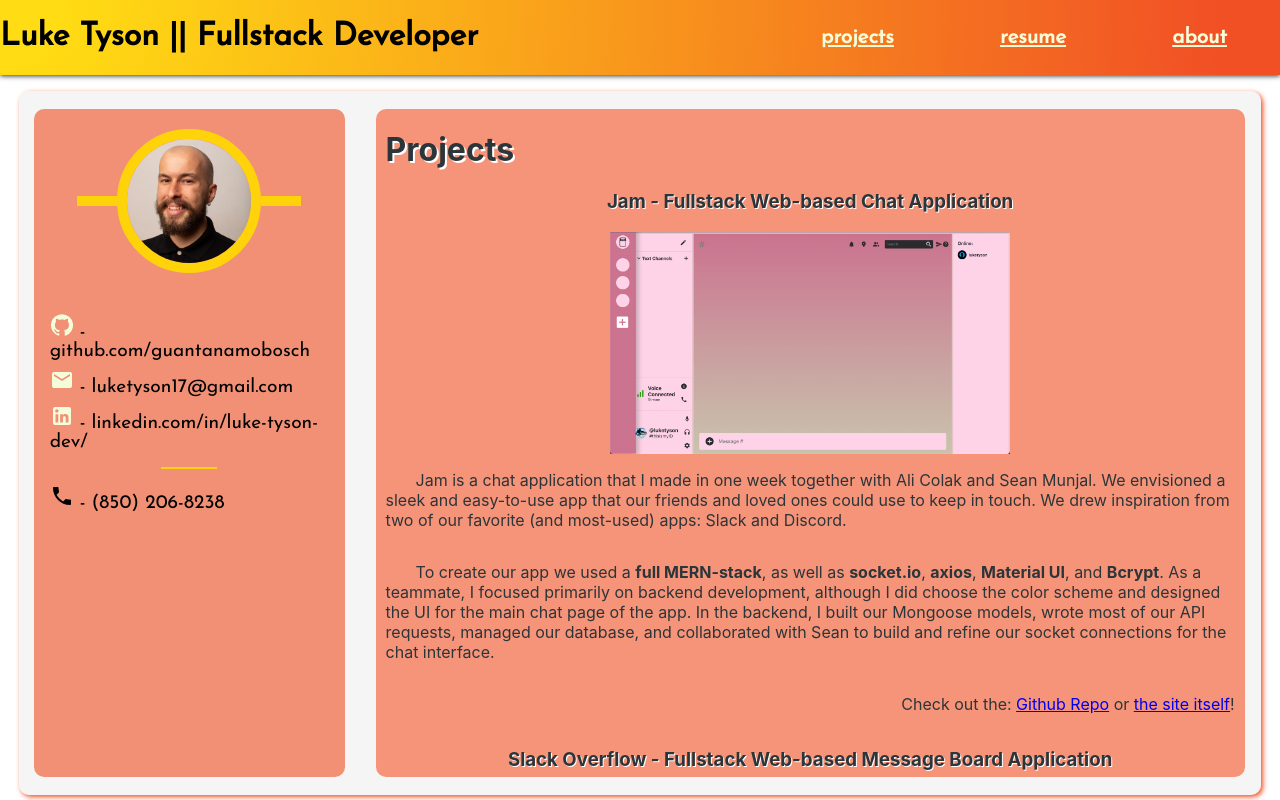
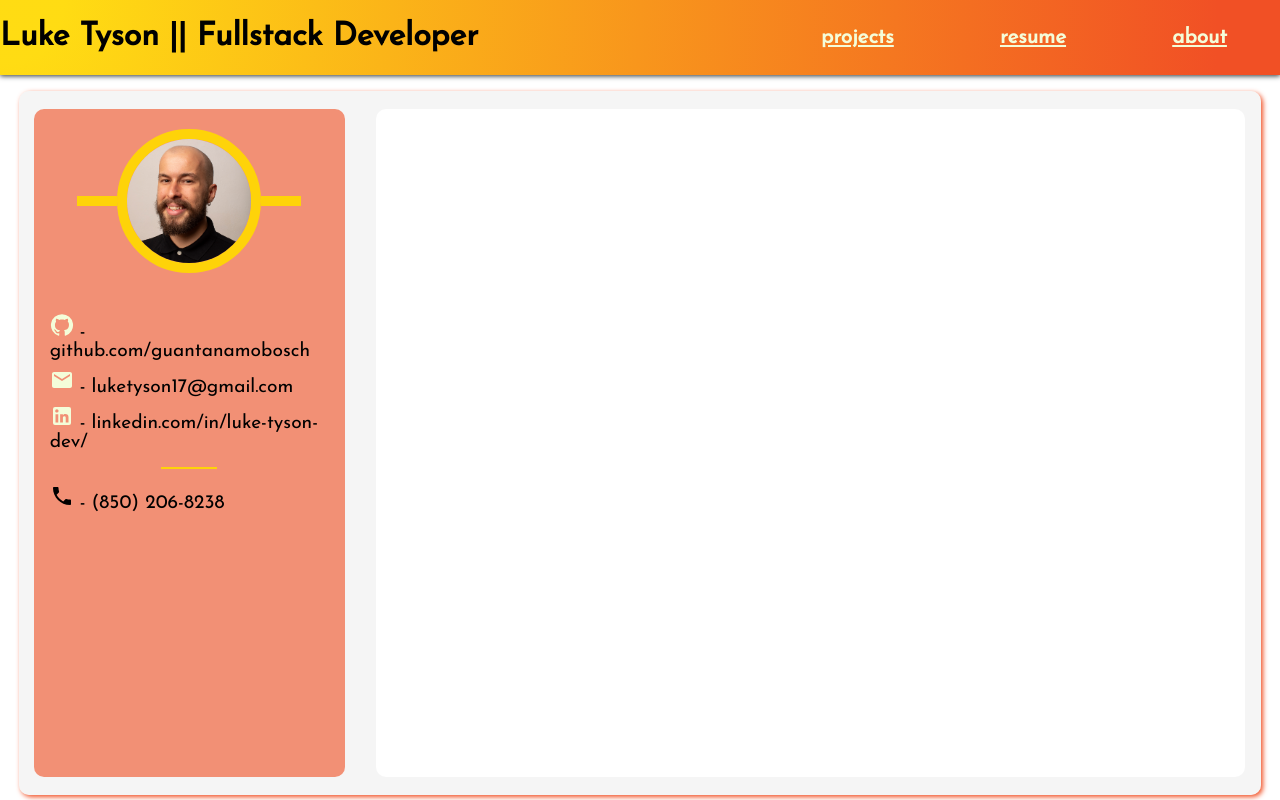
Before and after one commit to guantanamobosch/luke_tyson_portfolio, a React (Create React App) app: page / in a window 1280 px wide. Built offline with nearby package versions, Linux system fonts and the light colour scheme.

Commit message:
fixing base page

```diff
--- a/package.json
+++ b/package.json
@@ -1,6 +1,7 @@
 {
   "name": "luke_tyson_portfolio",
   "version": "0.1.0",
+  "homepage": "https://guantanamobosch.github.io/luke_tyson_portfolio",
   "private": true,
   "dependencies": {
     "@emotion/react": "^11.10.8",
@@ -18,6 +19,8 @@
     "web-vitals": "^2.1.4"
   },
   "scripts": {
+    "predeploy": "npm run build",
+    "deploy": "gh-pages -d build",
     "start": "react-scripts start",
     "build": "react-scripts build",
     "test": "react-scripts test",
@@ -43,5 +46,8 @@
   },
   "engines": {
     "node": "20.x"
+  },
+  "devDependencies": {
+    "gh-pages": "^5.0.0"
   }
 }
--- a/src/pages/App/App.jsx
+++ b/src/pages/App/App.jsx
@@ -19,7 +19,10 @@
                 </div>
                 <div className="route-card">
                     <Routes>
-                        <Route path="/" element={<Projects />} />
+                        <Route
+                            path="/luke_tyson_portfolio/"
+                            element={<Projects />}
+                        />
                         <Route path="/resume" element={<MyResume />} />
                         <Route path="/about" element={<AboutMe />} />
                     </Routes>
```
Also changed, not shown: 1 other file (tests, documents, lock files or other folders).
